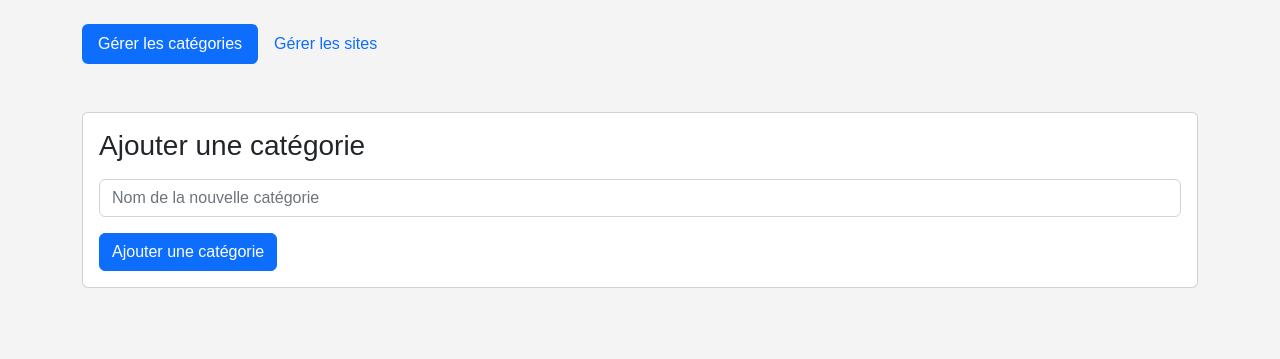
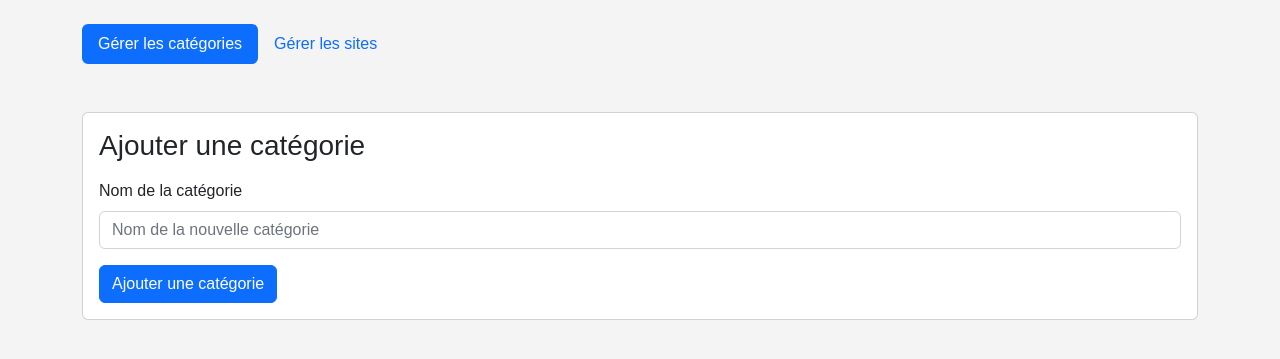
Before and after one commit to TheGuardianLight/hub-site, a PHP site: page /gestion.php in a window 1280 px wide, after a click on "Gérer les catégories". Shown: the part 56-415 px from the top of the page. Run offline with PHP 8.4, Linux system fonts and the light colour scheme; the visitor is signed in with stand-in values (Sample User, id 1); data that the repository does not hold is empty.

Commit message:
- Amélioration diverses

```diff
--- a/gestion.php
+++ b/gestion.php
@@ -84,7 +84,8 @@ while ($row = $resultSites->fetch()) {
                     <h3 class="card-title">Ajouter une catégorie</h3>
                     <form class="mt-3" method="post" action="php/add_cat.php">
                         <div class="mb-3">
-                            <input type="text" class="form-control" name="cat_name" placeholder="Nom de la nouvelle catégorie">
+                            <label for="cat_name" class="form-label">Nom de la catégorie</label>
+                            <input type="text" class="form-control" name="cat_name" id="cat_name" placeholder="Nom de la nouvelle catégorie"/>
                         </div>
                         <button type="submit" class="btn btn-primary">Ajouter une catégorie</button>
                     </form>
@@ -100,6 +101,7 @@ while ($row = $resultSites->fetch()) {
                     <h3 class="card-title">Ajouter un site</h3>
                     <form class="mt-4" method="post" action="php/add_sites.php">
                         <div class="mb-3">
+                            <label for="site_title" class="form-label">Titre de la carte</label>
                             <input type="text" class="form-control" name="site_title" id="site_title" placeholder="Titre du nouveau site">
                         </div>
                         <div class="mb-3">
```
